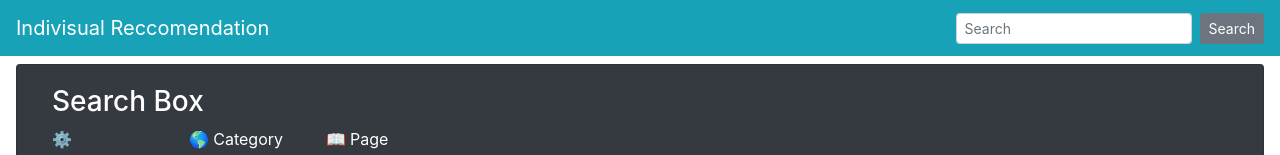
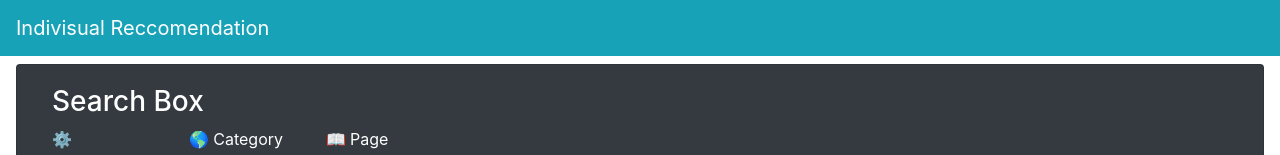
Before and after one commit to kdingn/table-base-recommendation, a Nuxt app in the folder webapp/: page / in a window 1280 px wide. Shown: the top 155 px of the page. Built offline with nearby package versions, Linux system fonts and the light colour scheme; no server answers.

Commit message:
不要な search box の削除

```diff
--- a/webapp/components/Header.vue
+++ b/webapp/components/Header.vue
@@ -5,14 +5,6 @@
       <!-- title -->
       <b-navbar-brand>Indivisual Reccomendation</b-navbar-brand>
 
-      <!-- search -->
-      <b-navbar-nav class="ml-auto">
-        <b-nav-form>
-          <b-form-input size="sm" class="mr-sm-2" placeholder="Search"></b-form-input>
-          <b-button size="sm" class="my-2 my-sm-0" type="submit">Search</b-button>
-        </b-nav-form>
-      </b-navbar-nav>
-
     </b-navbar>
   </div>
 </template>
```
